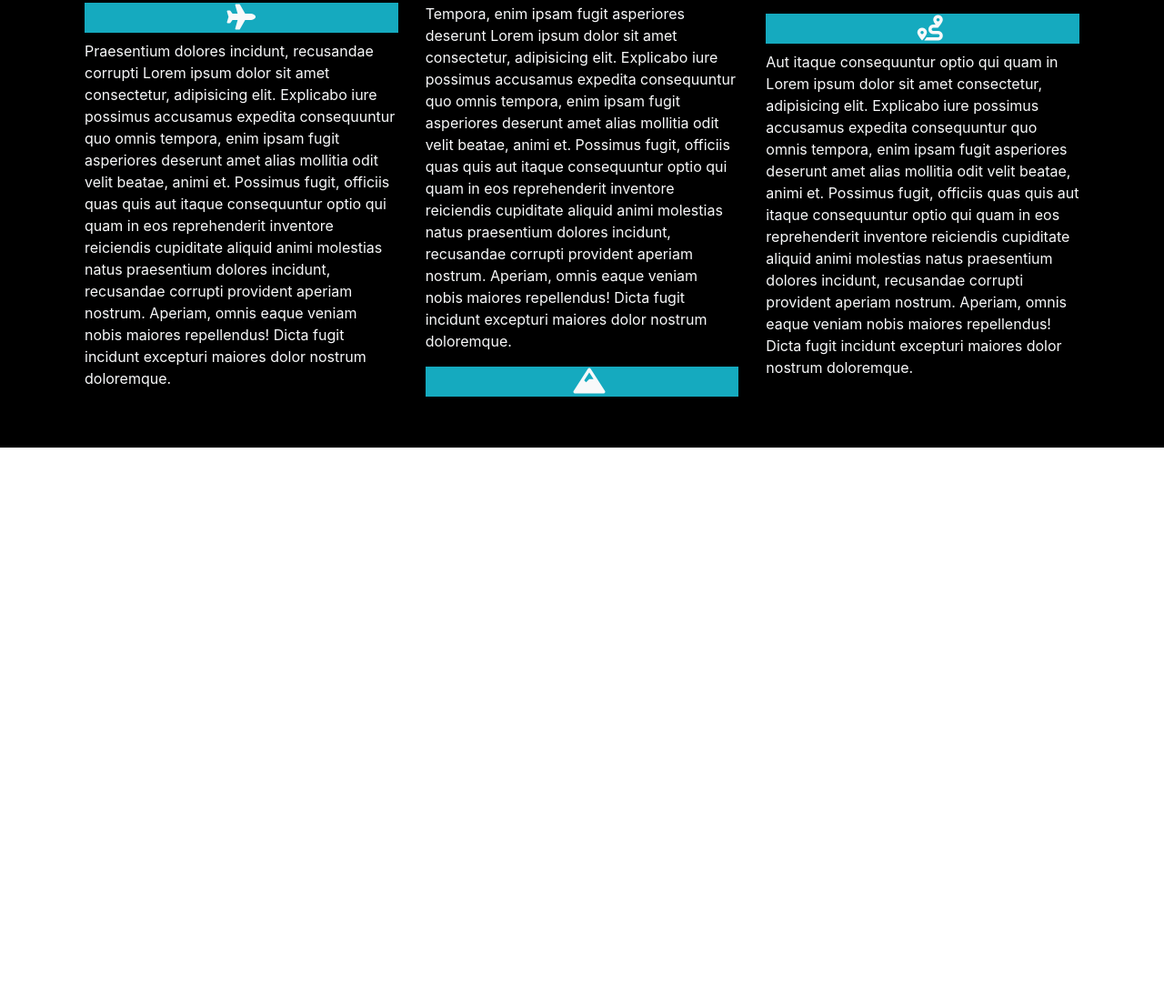
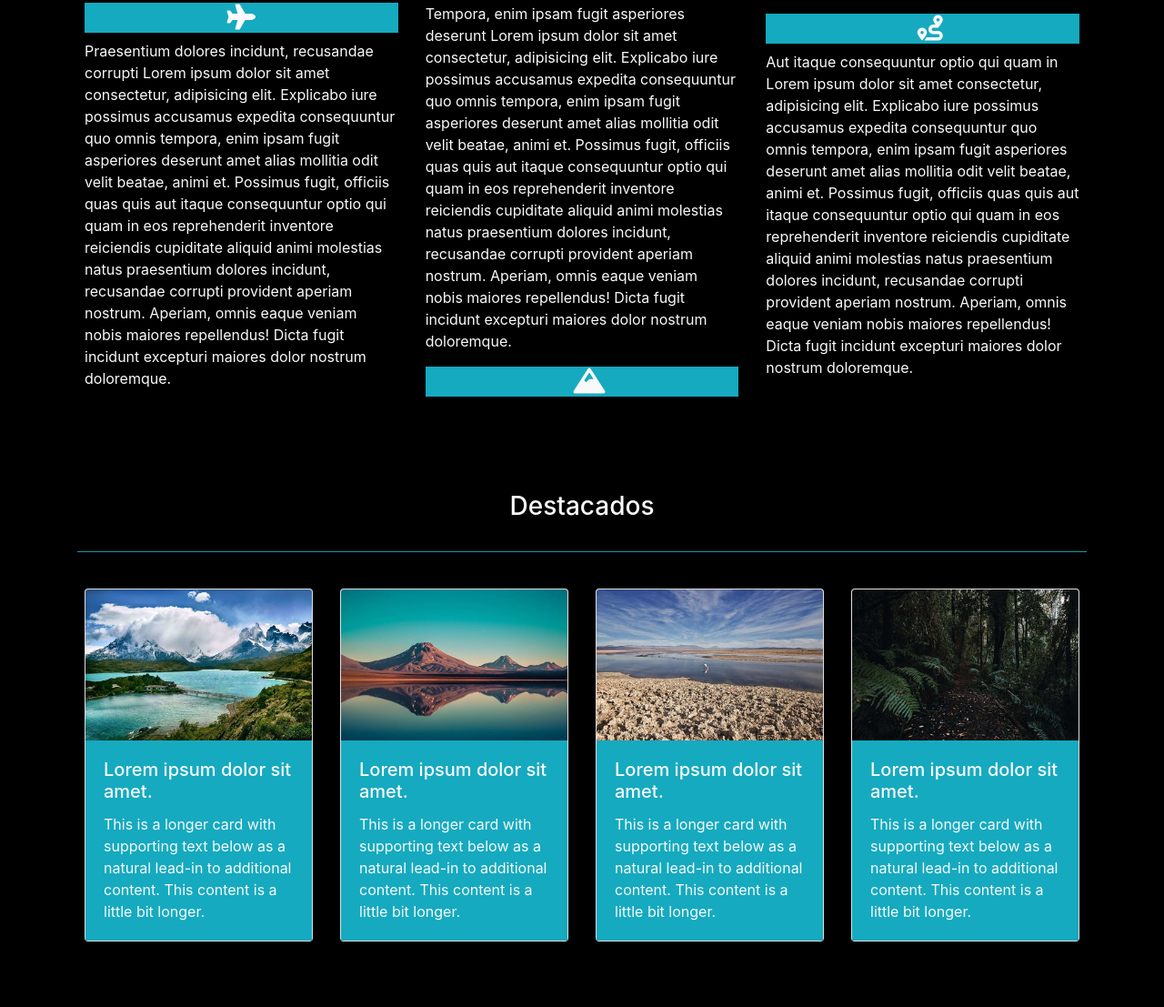
Before and after one commit to SebastianMoya/Examen_Desarrollo_Web_Sebastian_Moya, a plain HTML site: page idex.html in a window 1280 px wide. Shown: the part 952-2059 px from the top of the page at 91% size. Before the commit the page ends 1444 px from the top, so only its background shows below. Drawn offline with nearby package versions, Linux system fonts and the light colour scheme.

Commit message:
Commit 5 - Featured Places Section

```diff
--- a/idex.html
+++ b/idex.html
@@ -188,6 +188,84 @@
             </div>
           </section>
 
+        <!-- Featured Places Section -->
+            <section class="text-light bg-black" id="places">
+                <div class="container py-5">
+                    <h3 class="text-center pb-3">Destacados</h3>
+                    <hr class="border-first" />
+                    <div class="row row-cols-1 row-cols-md-2 row-cols-lg-4 px-2 pt-4">
+                        <div class="col mb-4">
+                        <div class="card mx-auto h-100">
+                            <img
+                            src="./assets/img/card1.jpg"
+                            class="card-img-top"
+                            alt="Lugar exótico 1"
+                            />
+                            <div class="card-body color-first">
+                            <h5 class="card-title">Lorem ipsum dolor sit amet.</h5>
+                            <p class="card-text">
+                                This is a longer card with supporting text below as a natural
+                                lead-in to additional content. This content is a little bit
+                                longer.
+                            </p>
+                            </div>
+                        </div>
+                        </div>
+                        <div class="col mb-4">
+                        <div class="card mx-auto h-100">
+                            <img
+                            src="./assets/img/card2.jpg"
+                            class="card-img-top"
+                            alt="Lugar exótico 2"
+                            />
+                            <div class="card-body color-first">
+                            <h5 class="card-title">Lorem ipsum dolor sit amet.</h5>
+                            <p class="card-text">
+                                This is a longer card with supporting text below as a natural
+                                lead-in to additional content. This content is a little bit
+                                longer.
+                            </p>
+                            </div>
+                        </div>
+                        </div>
+                        <div class="col mb-4">
+                        <div class="card mx-auto h-100">
+                            <img
+                            src="./assets/img/card3.jpg"
+                            class="card-img-top"
+                            alt="Lugar exótico 3"
+                            />
+                            <div class="card-body color-first">
+                            <h5 class="card-title">Lorem ipsum dolor sit amet.</h5>
+                            <p class="card-text">
+                                This is a longer card with supporting text below as a natural
+                                lead-in to additional content. This content is a little bit
+                                longer.
+                            </p>
+                            </div>
+                        </div>
+                        </div>
+                        <div class="col mb-4">
+                        <div class="card mx-auto h-100">
+                            <img
+                            src="./assets/img/card4.jpg"
+                            class="card-img-top"
+                            alt="Lugar exótico 4"
+                            />
+                            <div class="card-body color-first">
+                            <h5 class="card-title">Lorem ipsum dolor sit amet.</h5>
+                            <p class="card-text">
+                                This is a longer card with supporting text below as a natural
+                                lead-in to additional content. This content is a little bit
+                                longer.
+                            </p>
+                            </div>
+                        </div>
+                        </div>
+                    </div>
+                </div>
+            </section>
+
 
     </body>
 </html>
```
